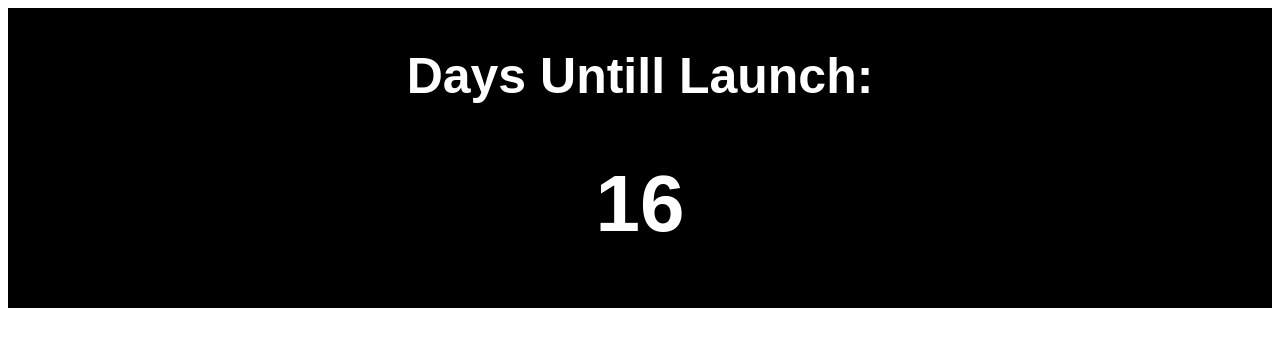
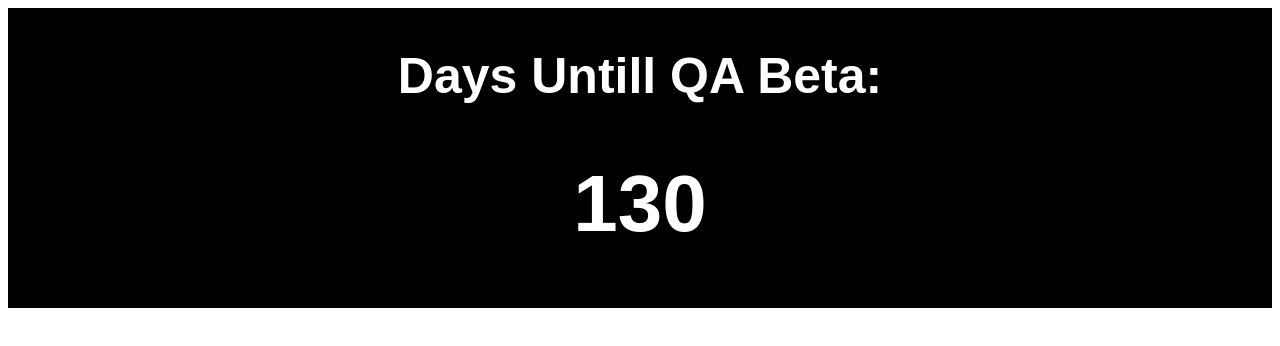
Before and after one commit to zihwangea/zihwangea.github.io, a plain HTML site: page index.html in a window 1280 px wide. Drawn offline with Linux system fonts and the light colour scheme.

Commit message:
Update index.html

```diff
--- a/index.html
+++ b/index.html
@@ -58,7 +58,7 @@ function setCountdown(distance, description) {
 }
 
 function updateCountdown() {
-  let now = new Date().getTime();
+  let now = new Date("Dec 20, 2019 23:59:59").getTime()
   let distance = 0;
 
   for (let event in events) {
```
